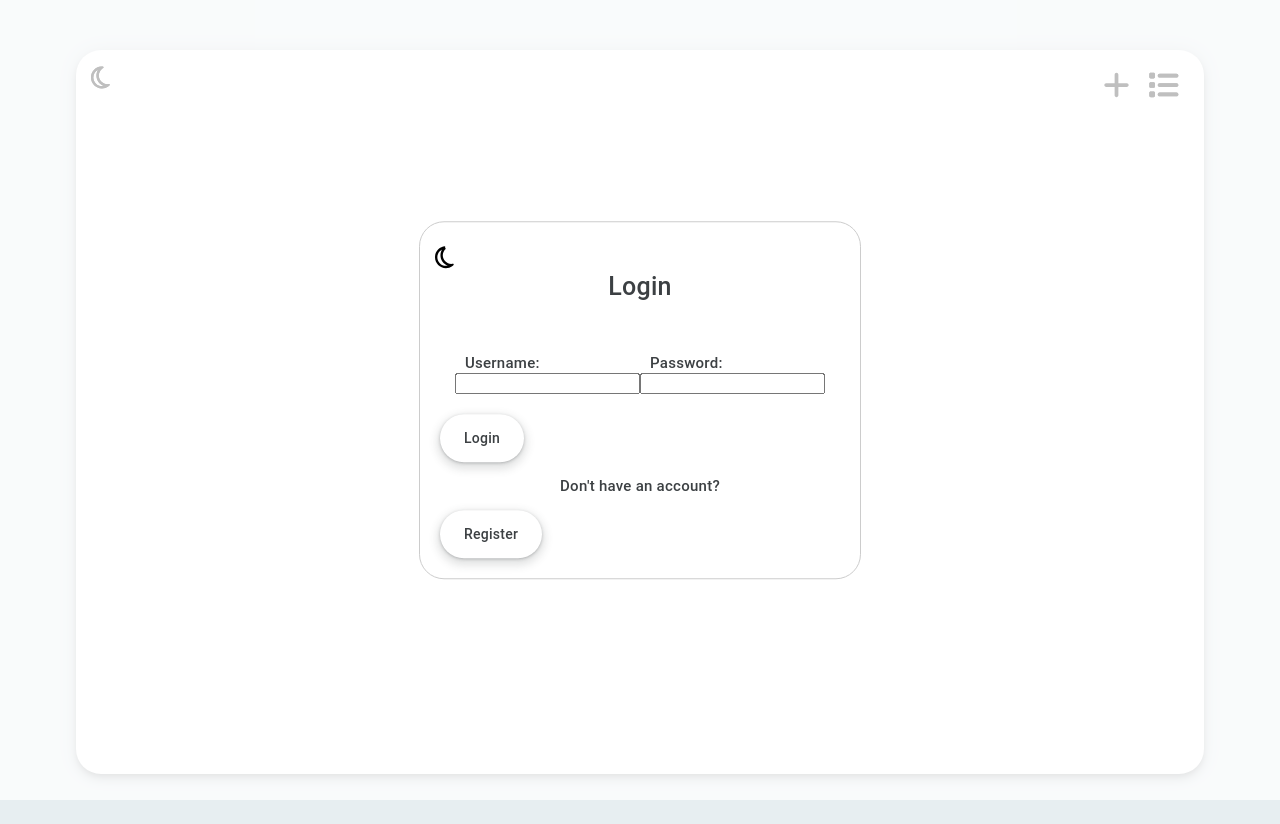
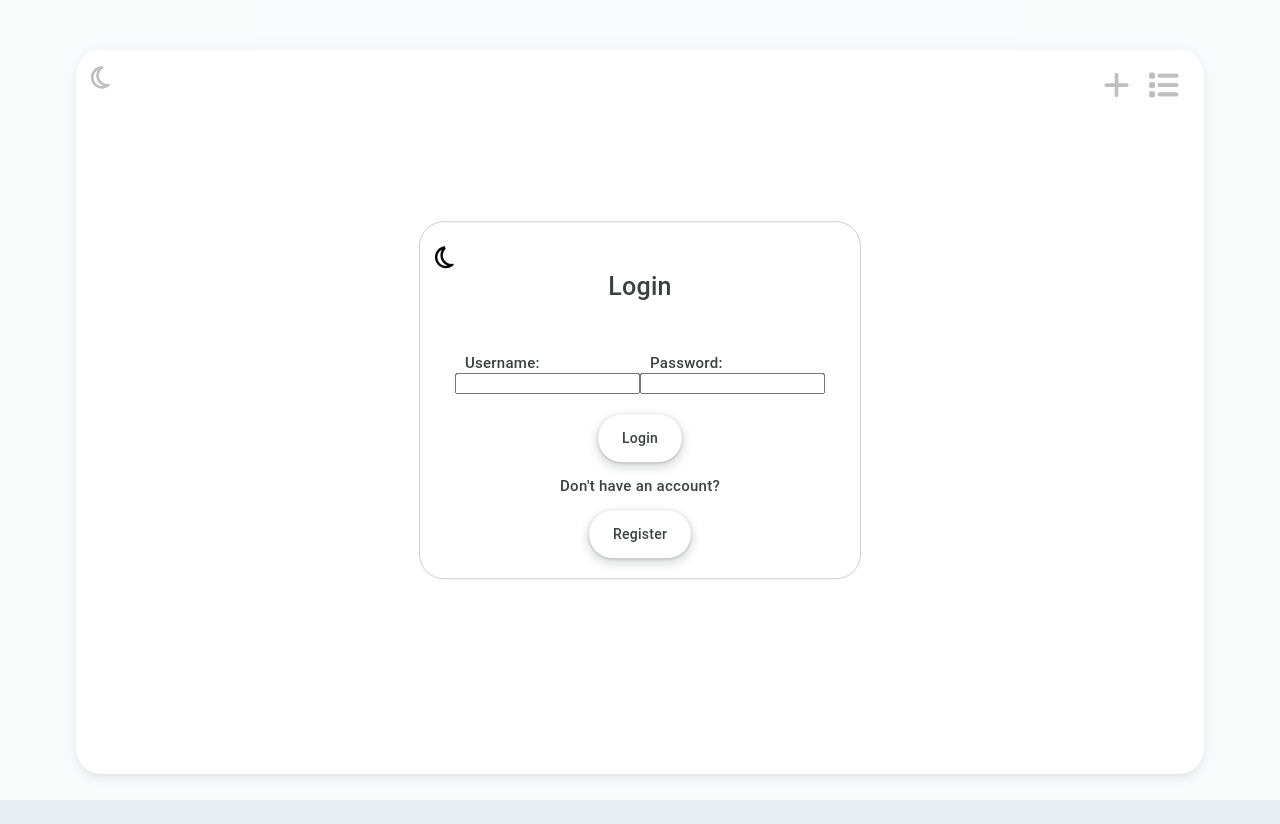
Before and after one commit to MyManny/milestone-project-2, a React (Create React App) app in the folder client/: page / in a window 1280 px wide. Built offline with nearby package versions, Linux system fonts and the light colour scheme; no server answers.

Commit message:
the button on login works

```diff
--- a/client/src/Components/DropMenu.jsx
+++ b/client/src/Components/DropMenu.jsx
@@ -1,6 +1,6 @@
 import React, { useEffect, useState, useRef } from "react";
 import './DropMenu.css'
-
+import axios from "axios";
 
 function Dropdown() {
   const API_URL = process.env.REACT_APP_API_URL || "http://localhost:5000";
--- a/client/src/Components/LoginRegistration.css
+++ b/client/src/Components/LoginRegistration.css
@@ -55,7 +55,7 @@
     box-sizing: border-box;
     color: #3c4043;
     cursor: pointer;
-    display: inline-flex;
+    display: flex;
     fill: currentcolor;
     font-family: "Google Sans",Roboto,Arial,sans-serif;
     font-size: 14px;
@@ -77,6 +77,7 @@
     width: auto;
     will-change: transform,opacity;
     z-index: 0;
+    margin: 0 auto
   }
 
   .button-17:hover {
--- a/client/src/Components/LoginUser.jsx
+++ b/client/src/Components/LoginUser.jsx
@@ -53,7 +53,7 @@ function LoginUser({onLoginSuccess}) {
         />
       </div>
       </div>
-      <button class="button-17" type="submit">Login</button>
+      <button class="button-17"  type="submit">Login</button>
     </form>
   );
 }
```
